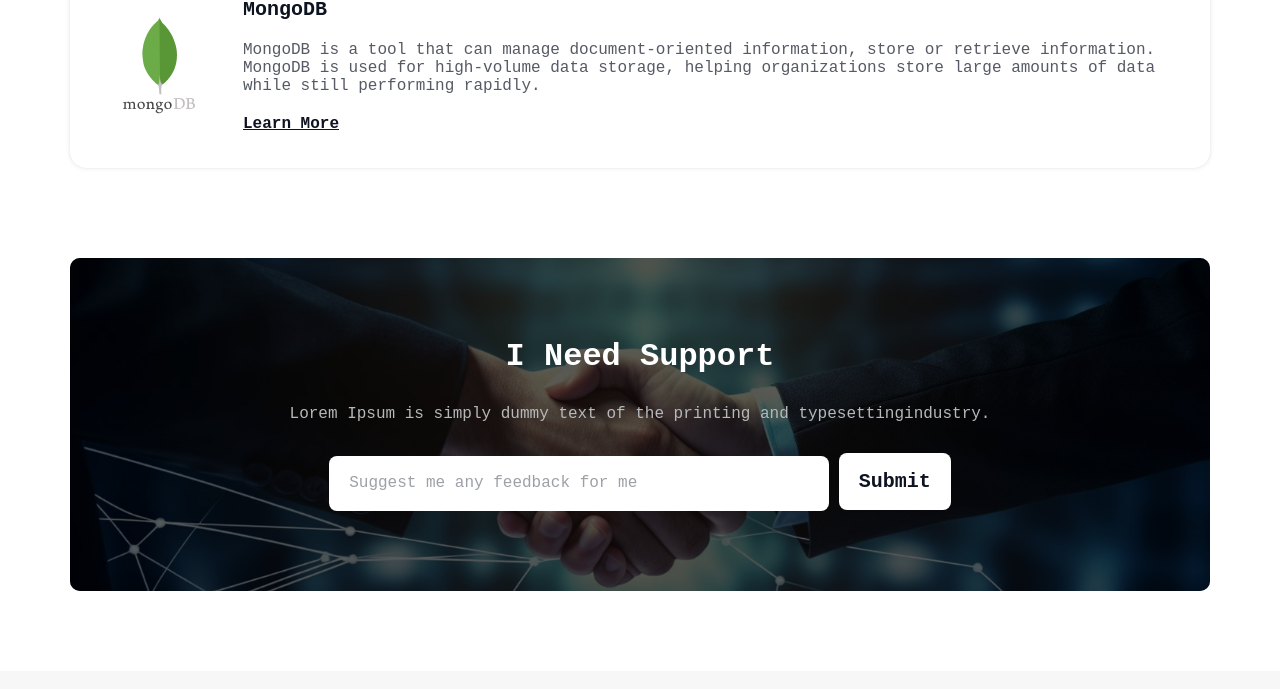
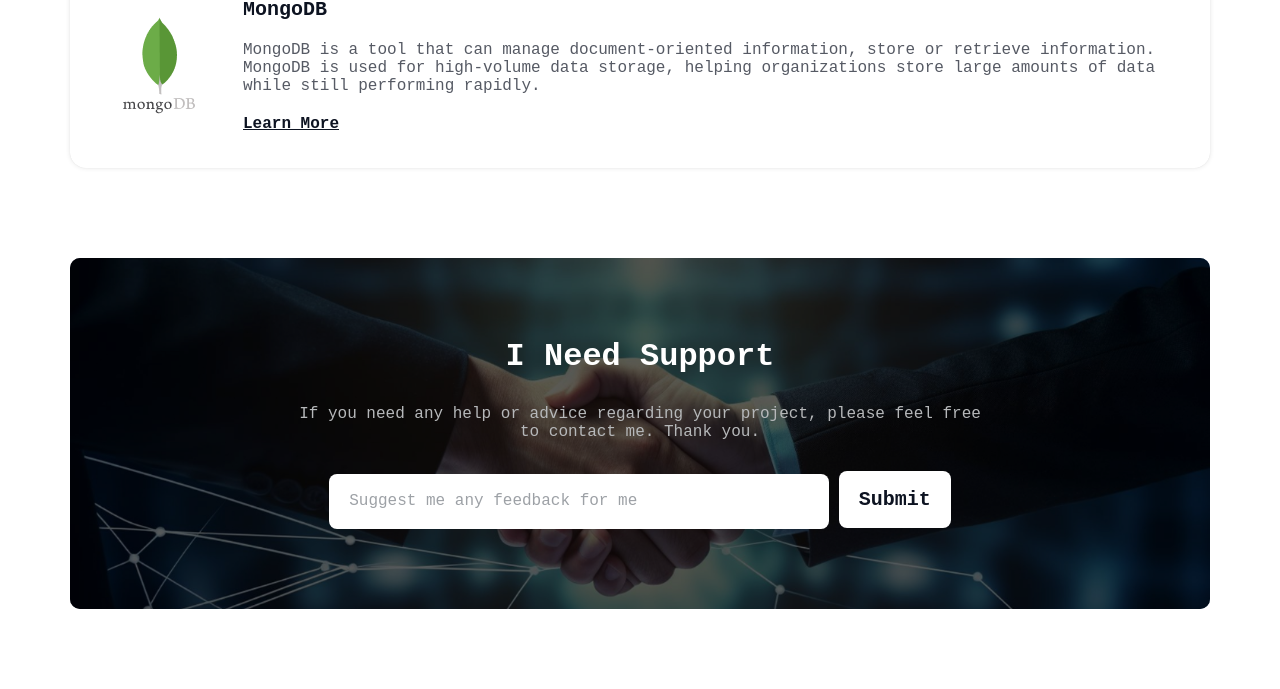
Before and after one commit to rahatflr/B10A1, a plain HTML site: page index.html in a window 1280 px wide. Shown: the part 4766-5455 px from the top of the page. Drawn offline with Linux system fonts and the light colour scheme; a web font is replaced by a local one.

Commit message:
support text adde

```diff
--- a/index.html
+++ b/index.html
@@ -213,8 +213,7 @@
             <div class="need-support-main container">
                 <div class="content-part-support">
                     <h2 class="text-white support-h2">I Need Support</h2>
-                    <p class="text-white support-p">Lorem Ipsum is simply dummy text of the printing and
-                        typesettingindustry.</p>
+                    <p class="text-white support-p">If you need any help or advice regarding your project, please feel free to contact me. Thank you.</p>
                     <div class="input-part">
                         <input class="input-feedback" type="text" placeholder="Suggest me any feedback for me">
                         <button class="btn-submit-feedback" type="submit">Submit</button>
```
